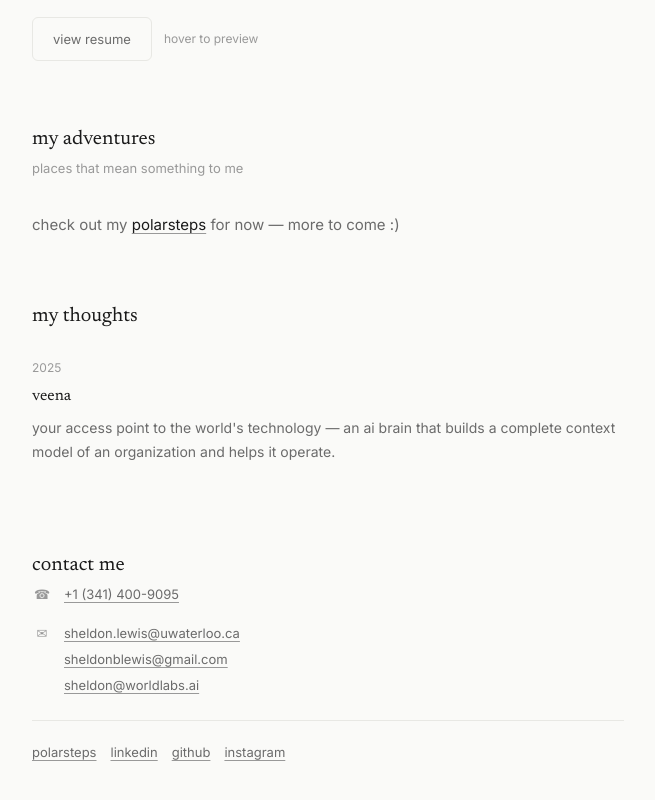
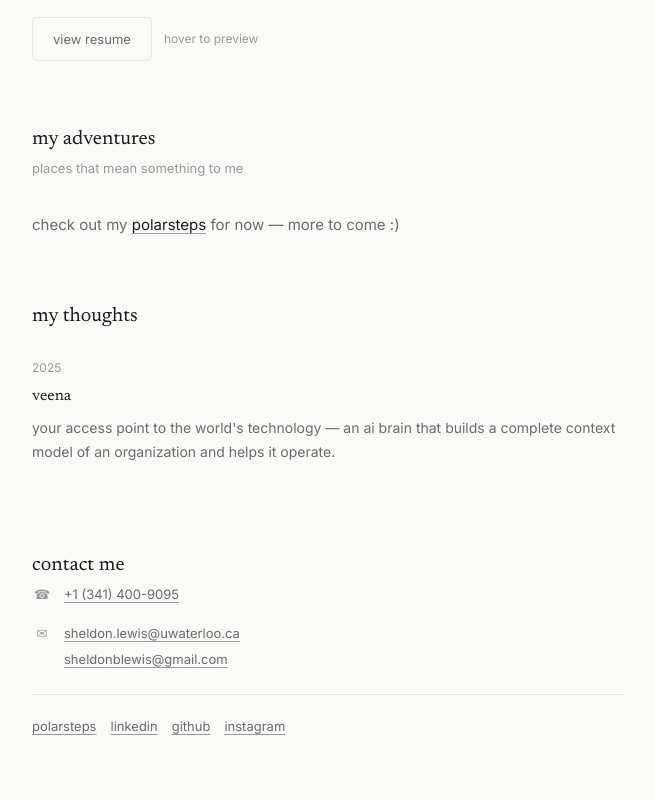
Before and after one commit to sheldonblewis/shelly-site, a Next.js app: page / in a window 1280 px wide. Shown: the part 619-1419 px from the top of the page, without its empty margins (312-967 px from the left). Built offline with nearby package versions, Linux system fonts and the light colour scheme.

Commit message:
Remove work email from contact

```diff
--- a/data/contact.js
+++ b/data/contact.js
@@ -12,10 +12,6 @@ const contact = {
       href: 'mailto:sheldonblewis@gmail.com',
       text: 'sheldonblewis@gmail.com',
     },
-    {
-      href: 'mailto:sheldon@worldlabs.ai',
-      text: 'sheldon@worldlabs.ai',
-    },
   ],
 }
 
```
